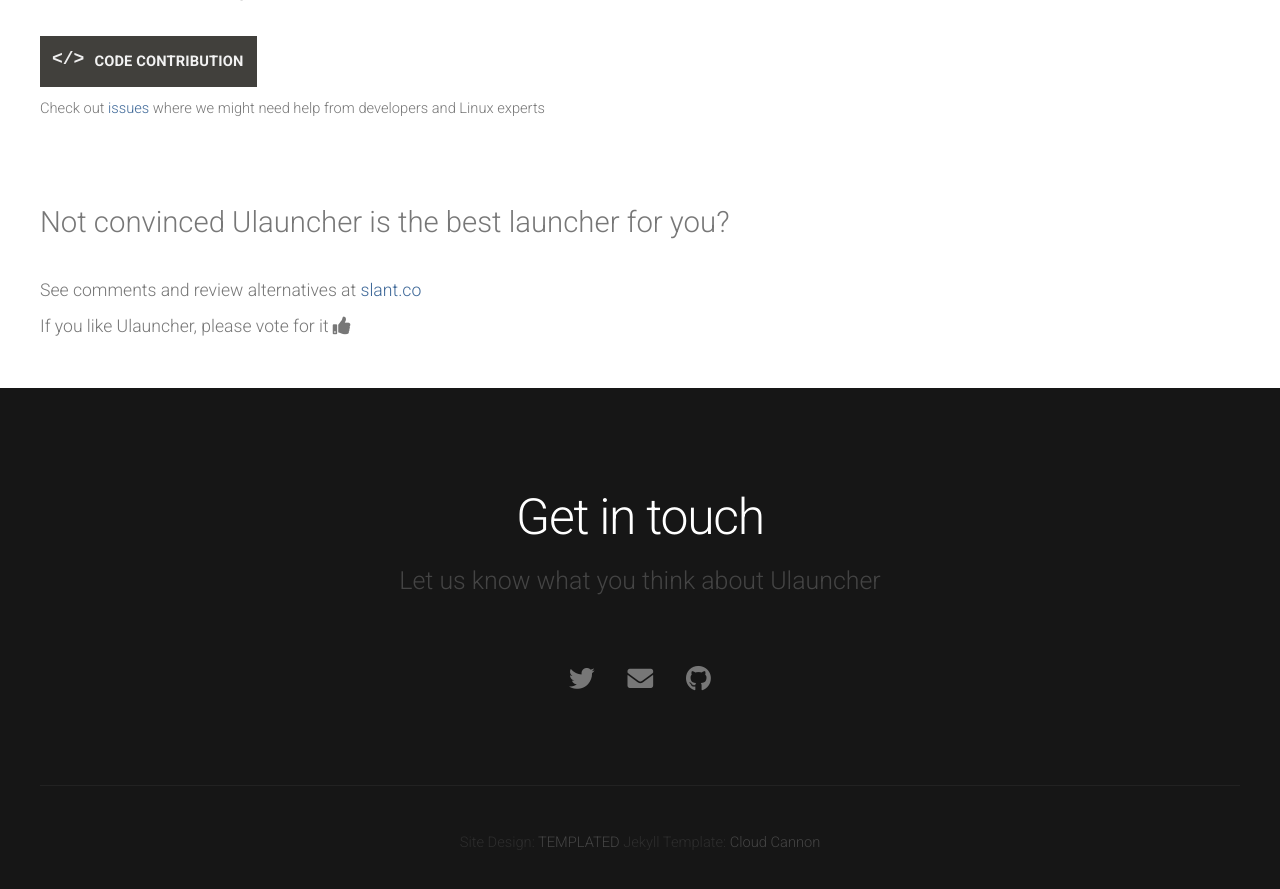
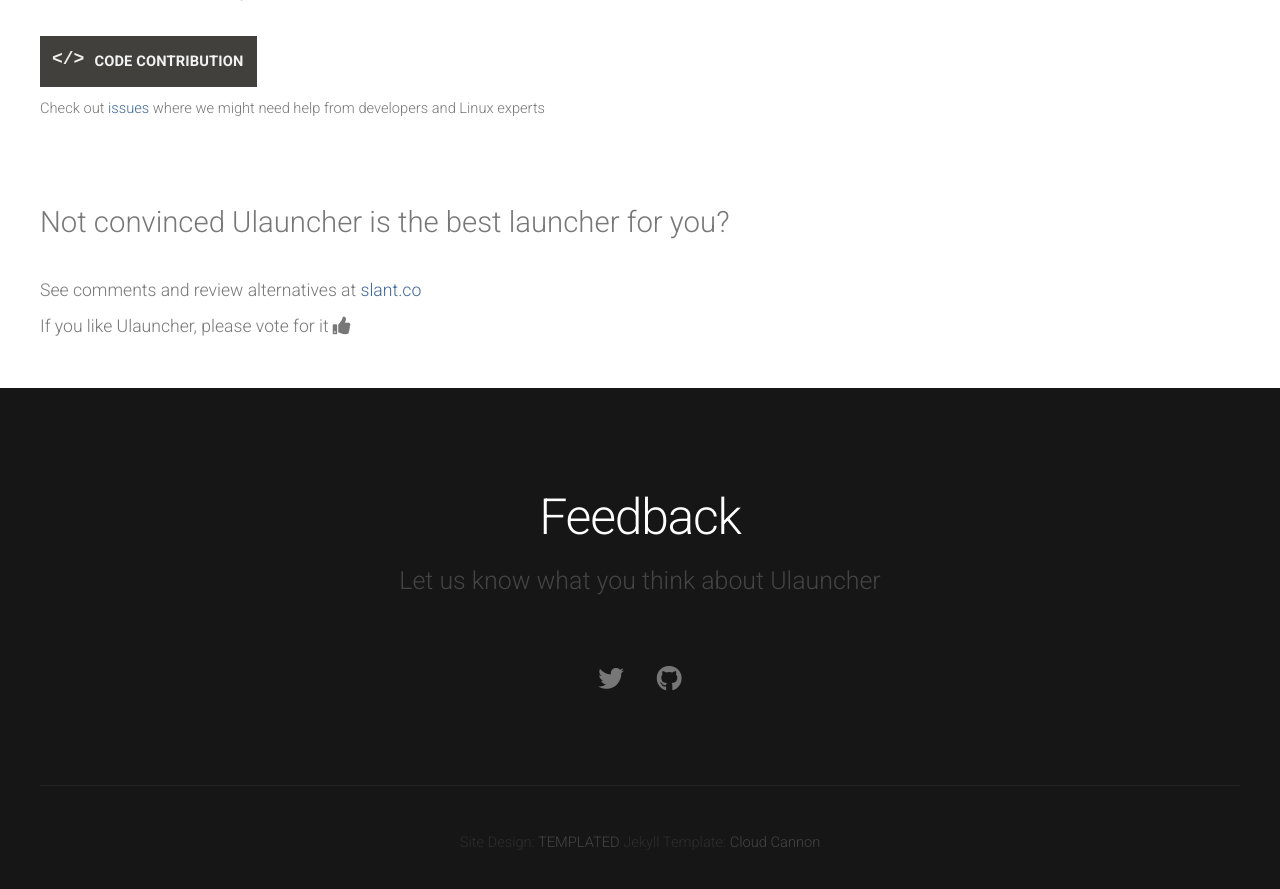
Before and after one commit to Ulauncher/ulauncher.io, a Jekyll site: the page built from index.html, in a window 1280 px wide and 900 px high, scrolled down 3097 px. Shown: the top 889 px of the window. Built offline with Jekyll 4.4.1, drawn with Linux system fonts in a browser that asks for light colours; nearby versions of some CDN libraries.

```diff
--- a/_config.yml
+++ b/_config.yml
@@ -1,3 +1,3 @@
 name: ulauncher.io
 description: Ulauncher App
-exclude: ['README.md', 'run-locally.sh', 'build.sh', 'LICENSE.txt', 'travis.yml']
+exclude: ['README.md', 'Dockerfile', 'jekyll', 'run-locally.sh', 'build.sh', 'LICENSE.txt', 'travis.yml']
--- a/_layouts/default.html
+++ b/_layouts/default.html
@@ -46,12 +46,11 @@ Released for free under the Creative Commons Attribution 3.0 license (templated.
 	<div class="container">
 		<section>
 			<header>
-				<h2>Get in touch</h2>
+				<h2>Feedback</h2>
 				<span class="byline">Let us know what you think about Ulauncher</span>
 			</header>
 			<ul class="contact">
 				<li><a href="https://twitter.com/UlauncherApp" class="fab fa-twitter"><span>Twitter</span></a></li>
-				<li><a href="mailto:ulauncher.app@gmail.com" class="fas fa-envelope"><span>Email</span></a></li>
 				<li><a href="https://github.com/Ulauncher/Ulauncher/" class="fab fa-github"><span>Github</span></a></li>
 			</ul>
 		</section>
```
Also changed, not shown: .github/workflows/publish.yaml (added).
